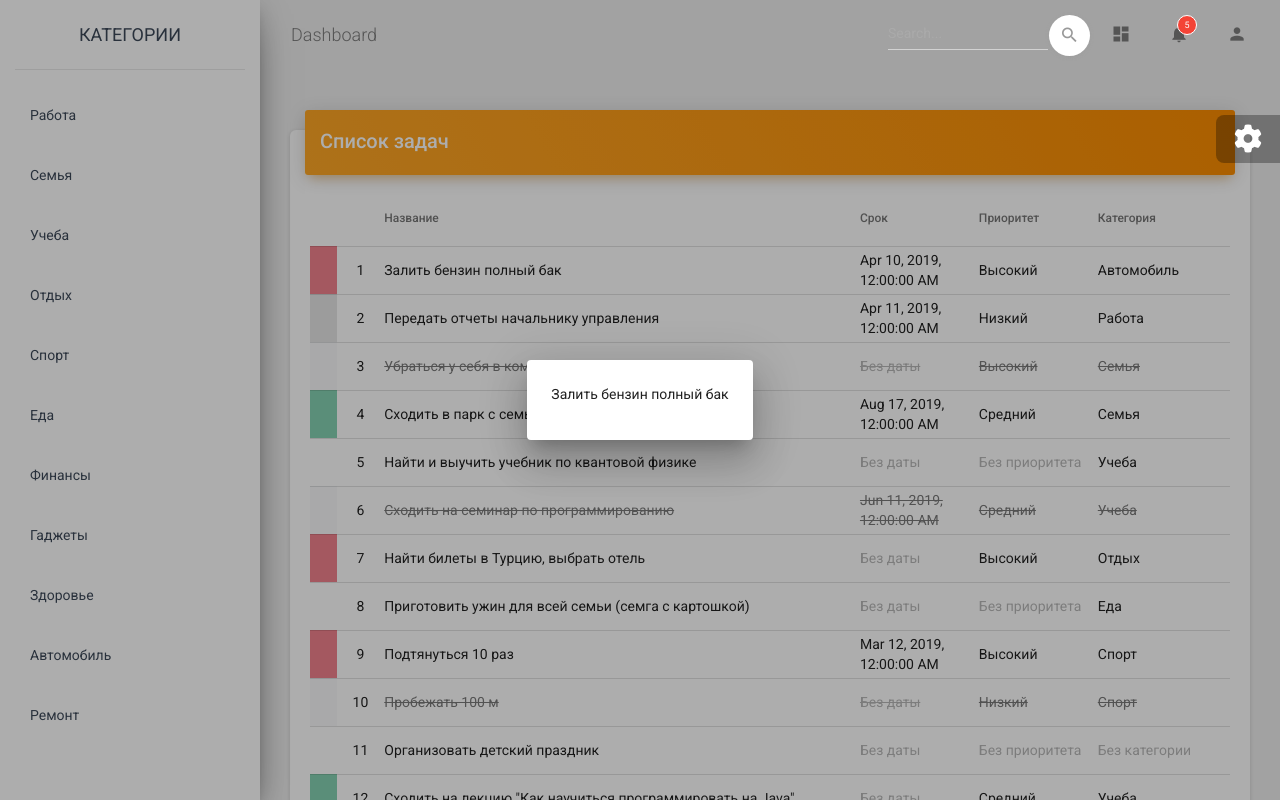
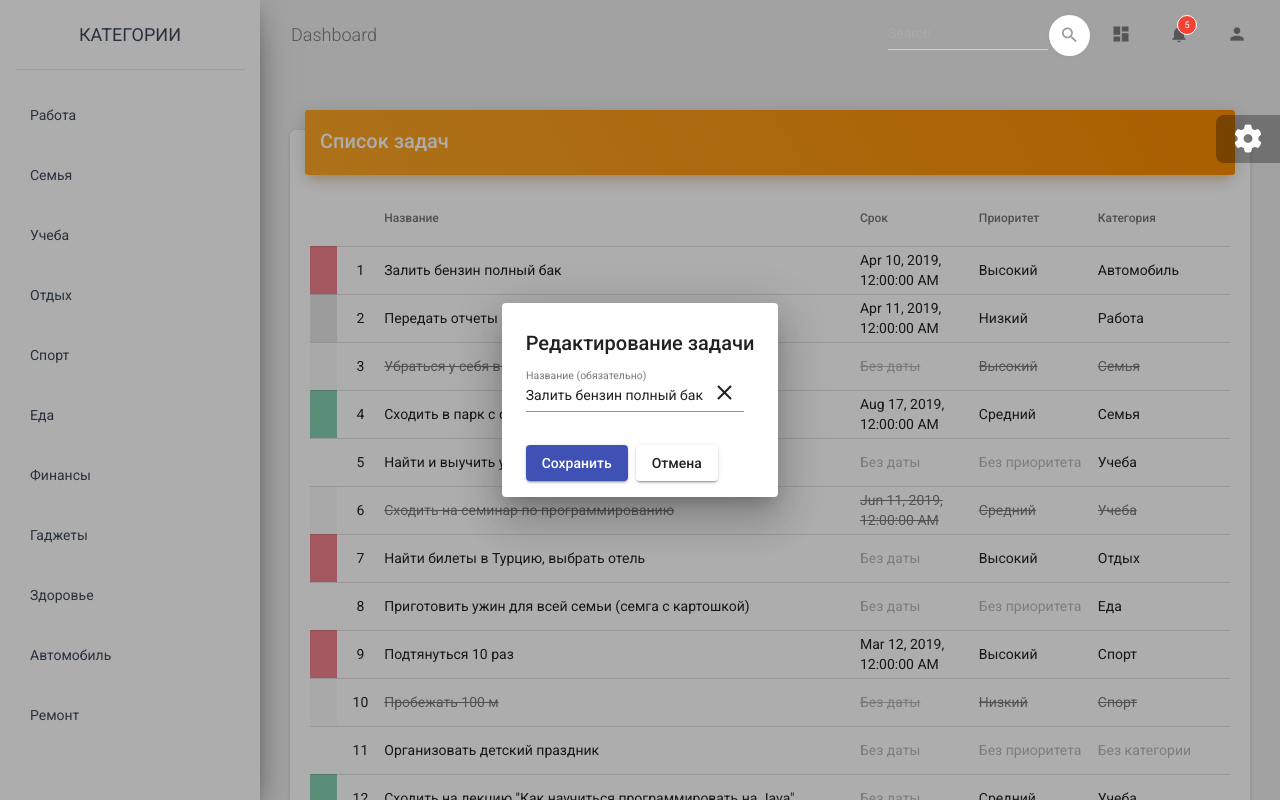
Before and after one commit to ENIMATTER/todo, an Angular app: page / in a window 1280 px wide. Both pictures are taken after a click on the element "Залить бензин полный бак". Built offline with nearby package versions, Linux system fonts and the light colour scheme.

Commit message:
Добавил возможность редактирования названия задания

```diff
--- a/src/app/app.component.html
+++ b/src/app/app.component.html
@@ -86,8 +86,6 @@
             <app-tasks
               [tasks]="tasks"
               (updateTask)="onUpdateTask($event)"
-
-
             ></app-tasks>
           </div>
         </div>
--- a/src/app/app.component.ts
+++ b/src/app/app.component.ts
@@ -48,6 +48,16 @@
   }
 
   onUpdateTask(task: Task) {
-    console.log(task);
+    this.dataHandler.updateTask(task).subscribe(() => {
+      this.dataHandler.searchTasks(
+        this.selectedCategory,
+        // @ts-ignore
+        null,
+        null,
+        null
+      ).subscribe(tasks => {
+        this.tasks = tasks;
+      });
+    })
   }
 }
--- a/src/app/data/dao/impl/TaskDAOArray.ts
+++ b/src/app/data/dao/impl/TaskDAOArray.ts
@@ -64,9 +64,11 @@
     return allTasks; // отфильтрованный массив
   }
 
-  update(T: Task): Observable<Task> {
+  update(task: Task): Observable<Task> {
+    const taskTmp = TestData.tasks.find(t => t.id === task.id);
     // @ts-ignore
-    return undefined;
+    TestData.tasks.splice(TestData.tasks.indexOf(taskTmp), 1, task);
+    return of(task);
   }
 
   getCompletedCount(): Observable<number> {
--- a/src/app/dialog/edit-task-dialog/edit-task-dialog.component.html
+++ b/src/app/dialog/edit-task-dialog/edit-task-dialog.component.html
@@ -1 +1,34 @@
-<p>{{task.title}}</p>
+<!--Редактирование и создание задачи-->
+<mat-dialog-content>
+  <p mat-dialog-title>{{dialogTitle}}</p>
+
+  <!-- задачи-->
+  <mat-form-field>
+    <mat-label>Название (обязательно)</mat-label>
+    <input
+      #inputTitle
+      matInput
+
+      [(ngModel)]="tmpTitle"
+      (keydown.enter)="onConfirm()"
+    >
+
+    <button
+      *ngIf="tmpTitle.trim().length > 0"
+      mat-button matSuffix mat-icon-button aria-label="Clear"
+      (click)="tmpTitle= ''" class="size25">
+      <mat-icon>clear</mat-icon>
+    </button>
+  </mat-form-field>
+</mat-dialog-content>
+
+<mat-dialog-actions>
+  <button
+    mat-raised-button color="primary"
+    (click)="onConfirm()"
+    [disabled]="inputTitle.value.trim().length==0">
+    Сохранить
+  </button>
+
+  <button mat-raised-button (click)="onCancel()">Отмена</button>
+</mat-dialog-actions>
--- a/src/app/dialog/edit-task-dialog/edit-task-dialog.component.ts
+++ b/src/app/dialog/edit-task-dialog/edit-task-dialog.component.ts
@@ -18,12 +18,23 @@
   ) {
   }
 
-  private dialogTitle: string;
+  dialogTitle: string;
   task: Task;
+  tmpTitle: string;
 
   ngOnInit(): void {
     this.task = this.data[0];
     this.dialogTitle = this.data[1];
+    this.tmpTitle = this.task.title;
+  }
+
+  onConfirm(): void{
+    this.task.title = this.tmpTitle;
+    this.dialogRef.close(this.task);
+  }
+
+  onCancel(): void{
+    this.dialogRef.close(null);
   }
 
 }
--- a/src/app/service/data-handler.service.ts
+++ b/src/app/service/data-handler.service.ts
@@ -37,4 +37,9 @@
     return this.taskDaoArray.search(category, searchText, status, priority);
   }
 
+  updateTask(task: Task): Observable<Task>{
+    return this.taskDaoArray.update(task);
+  }
+
+
 }
--- a/src/app/views/tasks/tasks.component.ts
+++ b/src/app/views/tasks/tasks.component.ts
@@ -111,7 +111,10 @@
 
     dialogRef.afterClosed().subscribe(result =>{
       //обработка результатов
-
+      if(result as Task){
+        this.updateTask.emit(task);
+        return;
+      }
     })
   }
 }
--- a/src/styles.css
+++ b/src/styles.css
@@ -14,3 +14,7 @@
 .pointer{
   cursor: pointer;
 }
+
+.size25{
+  font-size: 25px !important;
+}
```
Also changed, not shown: src/app/app.module.ts (+11 -1 lines).
